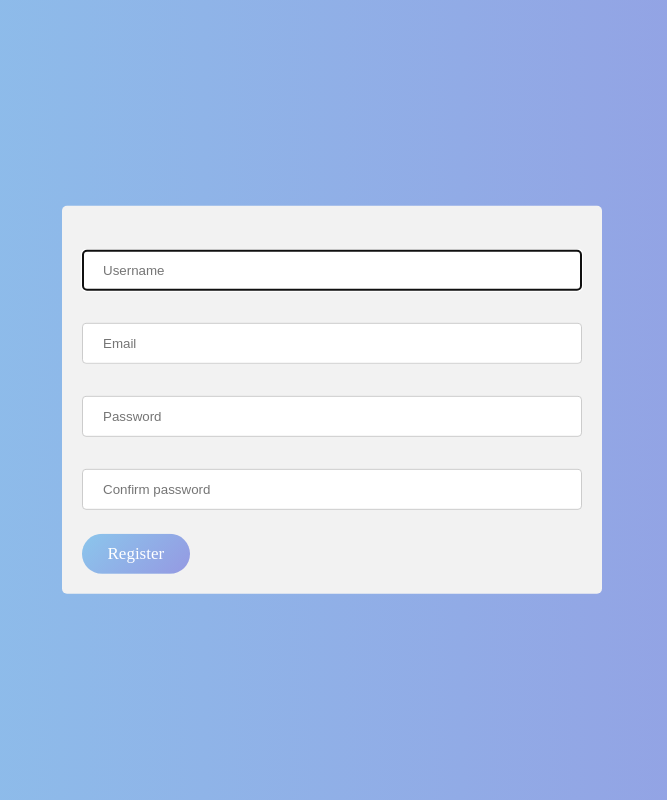
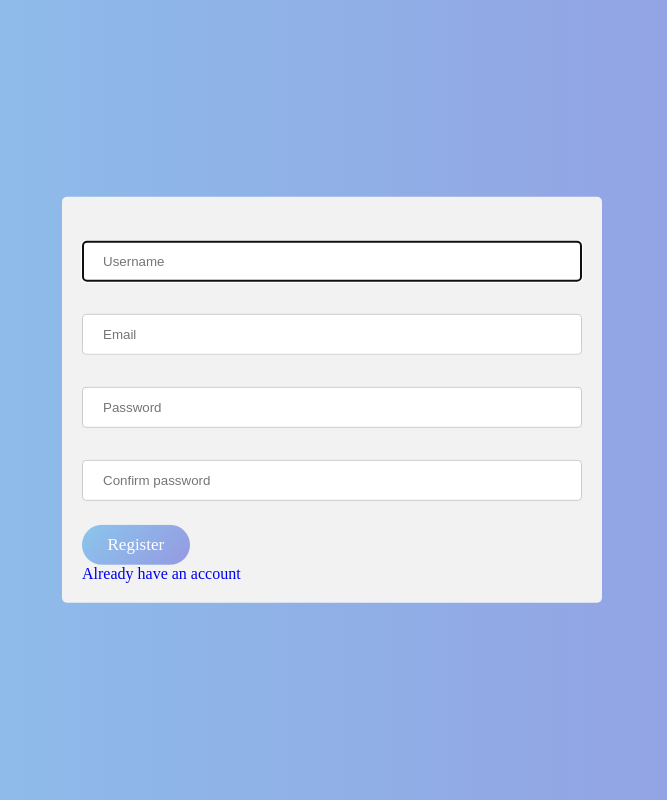
Before and after one commit to Banizama/djangoProject, a Django app: page /register in a window 1280 px wide. Shown: the whole page, without its empty margins (308-975 px from the left). Run offline with Django 5.2, Linux system fonts and the light colour scheme.

Commit message:
add links

```diff
--- a/Project/Project_app/templates/login_page.html
+++ b/Project/Project_app/templates/login_page.html
@@ -22,6 +22,7 @@ background-image: linear-gradient(135deg, #8BC6EC 0%, #9599E2 100%)" >
             <button class="btn">Log In</button>
 
         </form>
+            <a href="{% url 'register' %}" class="text-dark" style="text-decoration: none;">Don't have an account</a>
     </div>
 </body>
 </html>
--- a/Project/Project_app/templates/reg_page.html
+++ b/Project/Project_app/templates/reg_page.html
@@ -21,6 +21,7 @@ background-image: linear-gradient(135deg, #8BC6EC 0%, #9599E2 100%)" >
         </table>
             <button class="btn">Register</button>
         </form>
+        <a href="{% url 'login' %}" class="text-dark" style="text-decoration: none;">Already have an account</a>
     </div>
 </body>
 </html>
```
